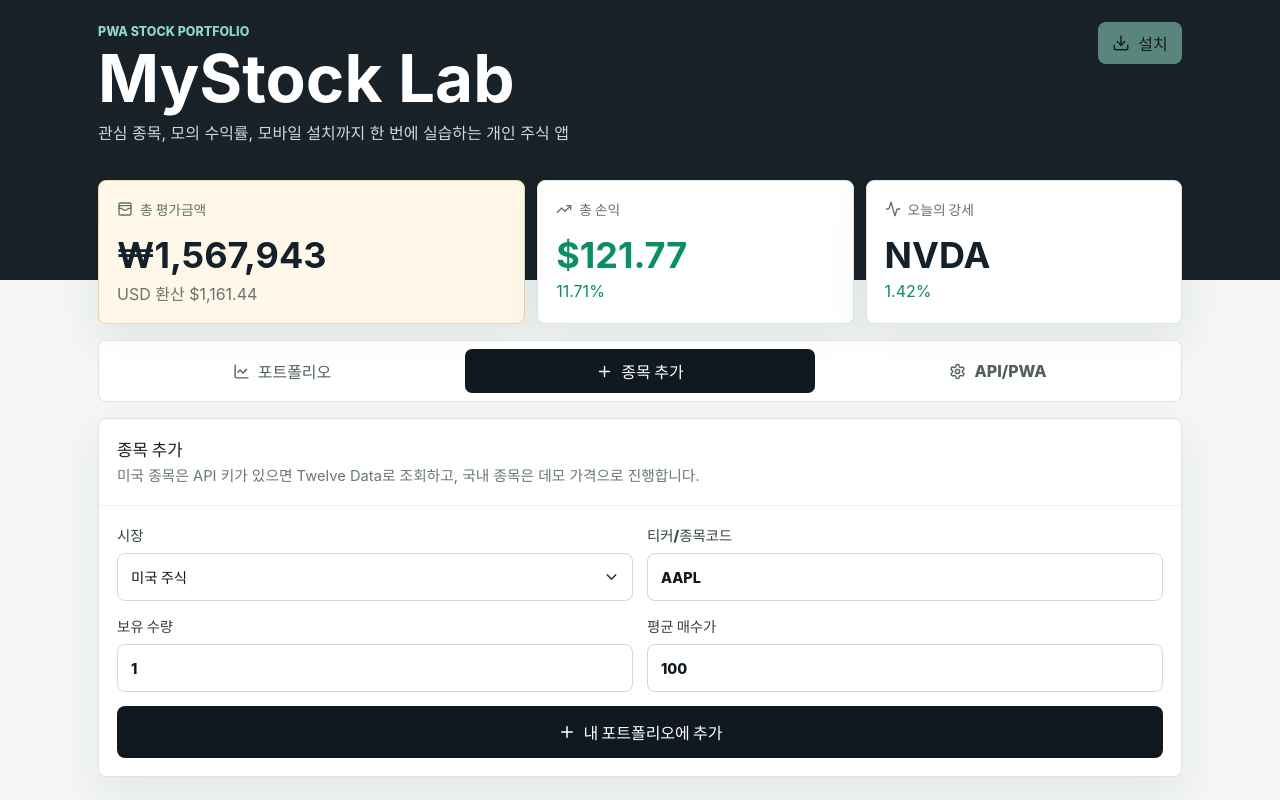
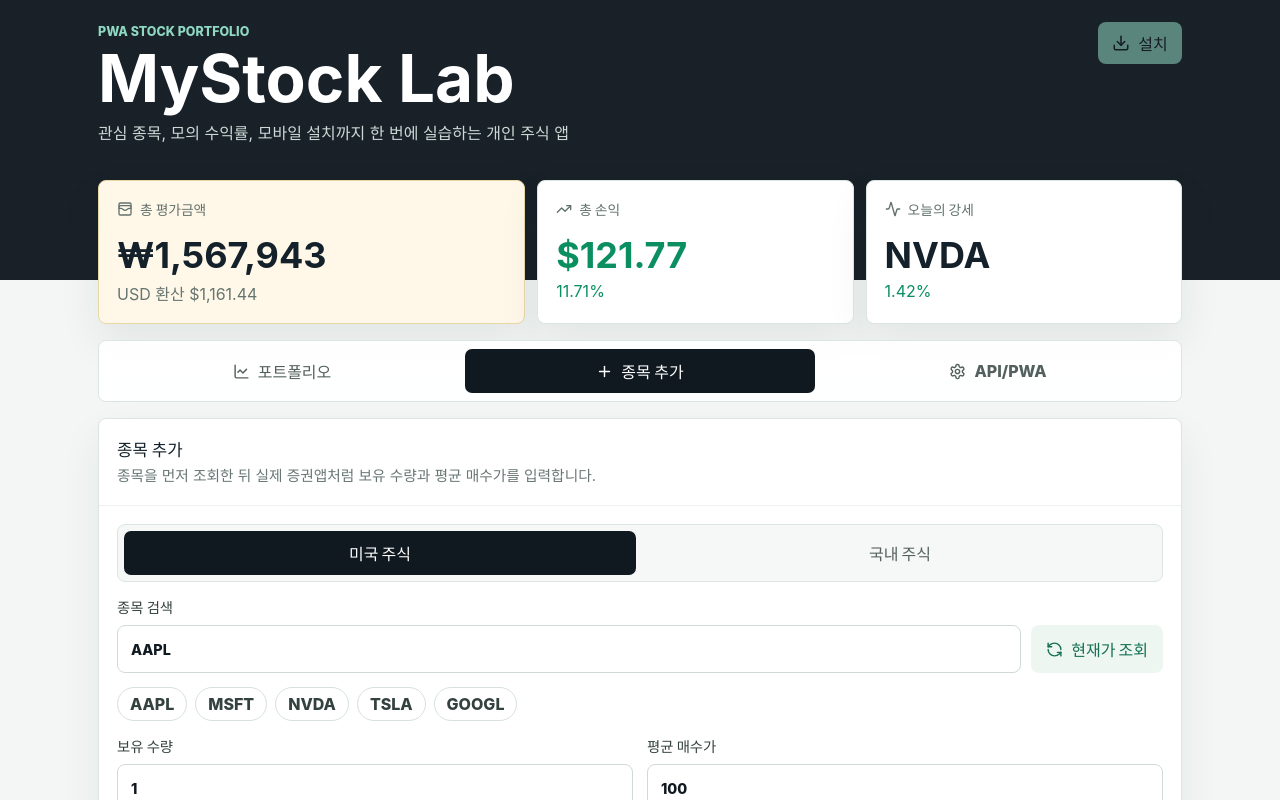
Before and after one commit to eclee0825/chang, a React (Vite) app: page / in a window 1280 px wide. Both pictures are taken after a click on the button "종목 추가". Shown: the top 800 px of the page. Built offline with nearby package versions, Linux system fonts and the light colour scheme.

Commit message:
Add live quote refresh and improved stock entry

```diff
--- a/src/main.tsx
+++ b/src/main.tsx
@@ -3,7 +3,6 @@ import { createRoot } from "react-dom/client";
 import {
   Activity,
   BarChart3,
-  ChevronDown,
   Download,
   Globe2,
   LineChart,
@@ -29,12 +28,16 @@ type Holding = {
   avgPrice: number;
   price: number;
   changePercent: number;
+  source?: "api" | "demo";
+  lastUpdated?: string;
 };
 
 type ApiStatus = "idle" | "loading" | "success" | "fallback" | "error";
 
 const STORAGE_KEY = "mystock-lab-holdings";
 const API_KEY_STORAGE = "mystock-lab-twelvedata-key";
+const AUTO_REFRESH_STORAGE = "mystock-lab-auto-refresh";
+const QUOTE_REFRESH_MS = 60_000;
 
 const seedHoldings: Holding[] = [
   {
@@ -45,7 +48,8 @@ const seedHoldings: Holding[] = [
     quantity: 3,
     avgPrice: 183,
     price: 196.58,
-    changePercent: 0.74
+    changePercent: 0.74,
+    source: "demo"
   },
   {
     id: "seed-nvda",
@@ -55,7 +59,8 @@ const seedHoldings: Holding[] = [
     quantity: 2,
     avgPrice: 112,
     price: 141.22,
-    changePercent: 1.42
+    changePercent: 1.42,
+    source: "demo"
   },
   {
     id: "seed-005930",
@@ -65,7 +70,8 @@ const seedHoldings: Holding[] = [
     quantity: 5,
     avgPrice: 72000,
     price: 78100,
-    changePercent: -0.28
+    changePercent: -0.28,
+    source: "demo"
   }
 ];
 
@@ -79,6 +85,11 @@ const demoPrices: Record<string, { name: string; price: number; changePercent: n
   "000660": { name: "SK하이닉스", price: 201500, changePercent: 1.12 },
   "035420": { name: "NAVER", price: 188400, changePercent: -0.64 },
   "005380": { name: "현대차", price: 246000, changePercent: 0.56 }
+};
+
+const popularSymbols: Record<Market, string[]> = {
+  US: ["AAPL", "MSFT", "NVDA", "TSLA", "GOOGL"],
+  KR: ["005930", "000660", "035420", "005380"]
 };
 
 function uid() {
@@ -109,9 +120,10 @@ function loadHoldings() {
   }
 }
 
-async function fetchQuote(symbol: string, apiKey: string) {
+async function fetchQuote(symbol: string, market: Market, apiKey: string) {
   const url = new URL("https://api.twelvedata.com/quote");
-  url.searchParams.set("symbol", symbol);
+  url.searchParams.set("symbol", market === "KR" ? `${symbol}:KRX` : symbol);
+  url.searchParams.set("interval", "1min");
   url.searchParams.set("apikey", apiKey);
 
   const response = await fetch(url);
@@ -123,7 +135,9 @@ async function fetchQuote(symbol: string, apiKey: string) {
   return {
     name: data.name || symbol,
     price: Number(data.close),
-    changePercent: Number(data.percent_change || 0)
+    changePercent: Number(data.percent_change || 0),
+    source: "api" as const,
+    lastUpdated: data.datetime || new Date().toISOString()
   };
 }
 
@@ -138,7 +152,9 @@ function fallbackQuote(symbol: string) {
   return {
     ...base,
     price: Math.max(1, Math.round(base.price * drift * 100) / 100),
-    changePercent: Math.round((base.changePercent + (Math.random() - 0.5) * 1.3) * 100) / 100
+    changePercent: Math.round((base.changePercent + (Math.random() - 0.5) * 1.3) * 100) / 100,
+    source: "demo" as const,
+    lastUpdated: new Date().toISOString()
   };
 }
 
@@ -152,6 +168,9 @@ function App() {
   const [quantity, setQuantity] = useState(1);
   const [avgPrice, setAvgPrice] = useState(100);
   const [installPrompt, setInstallPrompt] = useState<any>(null);
+  const [autoRefresh, setAutoRefresh] = useState(localStorage.getItem(AUTO_REFRESH_STORAGE) !== "false");
+  const [quotePreview, setQuotePreview] = useState<ReturnType<typeof fallbackQuote> | null>(null);
+  const [quoteError, setQuoteError] = useState("");
 
   useEffect(() => {
     localStorage.setItem(STORAGE_KEY, JSON.stringify(holdings));
@@ -160,6 +179,10 @@ function App() {
   useEffect(() => {
     localStorage.setItem(API_KEY_STORAGE, apiKey);
   }, [apiKey]);
+
+  useEffect(() => {
+    localStorage.setItem(AUTO_REFRESH_STORAGE, String(autoRefresh));
+  }, [autoRefresh]);
 
   useEffect(() => {
     if ("serviceWorker" in navigator) {
@@ -174,6 +197,21 @@ function App() {
     window.addEventListener("beforeinstallprompt", onBeforeInstall);
     return () => window.removeEventListener("beforeinstallprompt", onBeforeInstall);
   }, []);
+
+  useEffect(() => {
+    if (!apiKey || !autoRefresh) return;
+
+    const timer = window.setInterval(() => {
+      refreshPrices();
+    }, QUOTE_REFRESH_MS);
+
+    return () => window.clearInterval(timer);
+  }, [apiKey, autoRefresh, holdings]);
+
+  useEffect(() => {
+    setQuotePreview(null);
+    setQuoteError("");
+  }, [market, symbol]);
 
   const totals = useMemo(() => {
     return holdings.reduce(
@@ -196,22 +234,46 @@ function App() {
   async function refreshPrices() {
     setStatus("loading");
 
+    let usedApi = false;
+    let usedFallback = false;
     const updated = await Promise.all(
       holdings.map(async (item) => {
         try {
-          if (apiKey && item.market === "US") {
-            const quote = await fetchQuote(item.symbol, apiKey);
+          if (apiKey) {
+            const quote = await fetchQuote(item.symbol, item.market, apiKey);
+            usedApi = true;
             return { ...item, ...quote };
           }
+          usedFallback = true;
           return { ...item, ...fallbackQuote(item.symbol) };
         } catch {
+          usedFallback = true;
           return { ...item, ...fallbackQuote(item.symbol) };
         }
       })
     );
 
     setHoldings(updated);
+    setStatus(usedApi && !usedFallback ? "success" : "fallback");
+  }
+
+  async function previewQuote() {
+    setStatus("loading");
+    setQuoteError("");
+    const normalized = symbol.trim().toUpperCase();
+
+    try {
+      const quote = apiKey ? await fetchQuote(normalized, market, apiKey) : fallbackQuote(normalized);
+      setQuotePreview(quote);
+      setAvgPrice(quote.price);
       setStatus(apiKey ? "success" : "fallback");
+    } catch {
+      const quote = fallbackQuote(normalized);
+      setQuotePreview(quote);
+      setAvgPrice(quote.price);
+      setQuoteError("API 조회에 실패해 데모 가격을 표시했습니다.");
+      setStatus("fallback");
+    }
   }
 
   async function addHolding(event: React.FormEvent) {
@@ -219,13 +281,13 @@ function App() {
     setStatus("loading");
     const normalized = symbol.trim().toUpperCase();
 
-    let quote = fallbackQuote(normalized);
+    let quote = quotePreview || fallbackQuote(normalized);
     try {
-      if (apiKey && market === "US") {
-        quote = await fetchQuote(normalized, apiKey);
+      if (apiKey && !quotePreview) {
+        quote = await fetchQuote(normalized, market, apiKey);
         setStatus("success");
       } else {
-        setStatus("fallback");
+        setStatus(quote.source === "api" ? "success" : "fallback");
       }
     } catch {
       setStatus("fallback");
@@ -240,11 +302,14 @@ function App() {
         quantity: Math.max(0, Number(quantity)),
         avgPrice: Math.max(0, Number(avgPrice)),
         price: quote.price,
-        changePercent: quote.changePercent
+        changePercent: quote.changePercent,
+        source: quote.source,
+        lastUpdated: quote.lastUpdated
       },
       ...items
     ]);
     setSymbol(market === "US" ? "MSFT" : "000660");
+    setQuotePreview(null);
     setActiveTab("portfolio");
   }
 
@@ -337,7 +402,9 @@ function App() {
                     <div className="symbolBadge">{item.market}</div>
                     <div>
                       <h3>{item.symbol}</h3>
-                      <p>{item.name}</p>
+                      <p>
+                        {item.name} · {item.source === "api" ? "실제 시세" : "데모 시세"}
+                      </p>
                     </div>
                     <button
                       className="deleteButton"
@@ -370,6 +437,10 @@ function App() {
                       <span>손익률</span>
                       <strong className={itemProfit >= 0 ? "gain" : "loss"}>{itemProfitPercent.toFixed(2)}%</strong>
                     </div>
+                    <div>
+                      <span>업데이트</span>
+                      <strong>{formatUpdateTime(item.lastUpdated)}</strong>
+                    </div>
                   </div>
                 </article>
               );
@@ -383,24 +454,52 @@ function App() {
           <div className="panelHeader">
             <div>
               <h2>종목 추가</h2>
-              <p>미국 종목은 API 키가 있으면 Twelve Data로 조회하고, 국내 종목은 데모 가격으로 진행합니다.</p>
+              <p>종목을 먼저 조회한 뒤 실제 증권앱처럼 보유 수량과 평균 매수가를 입력합니다.</p>
             </div>
           </div>
           <form className="formGrid" onSubmit={addHolding}>
+            <div className="marketSwitch" role="group" aria-label="시장 선택">
+              <button type="button" className={market === "US" ? "selected" : ""} onClick={() => setMarket("US")}>
+                미국 주식
+              </button>
+              <button type="button" className={market === "KR" ? "selected" : ""} onClick={() => setMarket("KR")}>
+                국내 주식
+              </button>
+            </div>
+            <div className="quoteSearch">
               <label>
-              시장
-              <span className="selectWrap">
-                <select value={market} onChange={(event) => setMarket(event.target.value as Market)}>
-                  <option value="US">미국 주식</option>
-                  <option value="KR">국내 주식</option>
-                </select>
-                <ChevronDown size={17} />
-              </span>
-            </label>
-            <label>
-              티커/종목코드
+                종목 검색
                 <input value={symbol} onChange={(event) => setSymbol(event.target.value)} placeholder="AAPL 또는 005930" />
               </label>
+              <button className="lookupButton" type="button" onClick={previewQuote}>
+                <RefreshCcw size={17} />
+                현재가 조회
+              </button>
+            </div>
+            <div className="quickSymbols">
+              {popularSymbols[market].map((item) => (
+                <button key={item} type="button" onClick={() => setSymbol(item)}>
+                  {item}
+                </button>
+              ))}
+            </div>
+            {quotePreview && (
+              <article className="quotePreview">
+                <div>
+                  <span>{quotePreview.source === "api" ? "실제 시세" : "데모 시세"}</span>
+                  <strong>{quotePreview.name}</strong>
+                </div>
+                <div>
+                  <span>현재가</span>
+                  <strong>{currency(quotePreview.price, market)}</strong>
+                </div>
+                <div>
+                  <span>변동률</span>
+                  <strong className={quotePreview.changePercent >= 0 ? "gain" : "loss"}>{quotePreview.changePercent.toFixed(2)}%</strong>
+                </div>
+              </article>
+            )}
+            {quoteError && <p className="formNotice">{quoteError}</p>}
             <label>
               보유 수량
               <input type="number" min="0" step="0.01" value={quantity} onChange={(event) => setQuantity(Number(event.target.value))} />
@@ -409,6 +508,12 @@ function App() {
               평균 매수가
               <input type="number" min="0" step="0.01" value={avgPrice} onChange={(event) => setAvgPrice(Number(event.target.value))} />
             </label>
+            <article className="tradeTicket">
+              <span>예상 매수 원금</span>
+              <strong>{currency(Number(quantity) * Number(avgPrice || 0), market)}</strong>
+              <span>현재가 기준 평가금액</span>
+              <strong>{currency(Number(quantity) * (quotePreview?.price || avgPrice || 0), market)}</strong>
+            </article>
             <button className="primaryButton" type="submit">
               <Plus size={18} />
               내 포트폴리오에 추가
@@ -438,15 +543,19 @@ function App() {
             <article className="note">
               <Globe2 size={18} />
               <div>
-                <strong>미국 주식</strong>
-                <p>Twelve Data Basic 플랜으로 수업용 조회를 시작하기 쉽습니다. 호출 제한이 있어 새로고침은 필요한 순간에만 합니다.</p>
+                <strong>실제 시세 업데이트</strong>
+                <p>Twelve Data API Key가 있으면 미국 주식과 KRX 심볼을 실제 조회하고, 실패한 종목은 데모 가격으로 유지합니다.</p>
               </div>
             </article>
+            <label className="toggleRow">
+              <input type="checkbox" checked={autoRefresh} onChange={(event) => setAutoRefresh(event.target.checked)} />
+              <span>1분마다 자동으로 가격 새로고침</span>
+            </label>
             <article className="note">
               <BarChart3 size={18} />
               <div>
                 <strong>국내 주식</strong>
-                <p>공식 KIS Open API는 OAuth와 앱 시크릿 관리가 필요하므로 프론트엔드 단독 PWA 수업에서는 데모 데이터가 안전합니다.</p>
+                <p>Twelve Data에서는 삼성전자처럼 <code>005930:KRX</code> 형식으로 조회를 시도합니다. 플랜/지원 범위에 따라 데모 가격으로 전환될 수 있습니다.</p>
               </div>
             </article>
             <article className="note">
@@ -466,9 +575,20 @@ function App() {
 function statusMessage(status: ApiStatus) {
   if (status === "loading") return "가격을 불러오는 중입니다.";
   if (status === "success") return "API 가격을 반영했습니다.";
-  if (status === "fallback") return "데모 가격으로 업데이트했습니다.";
+  if (status === "fallback") return "일부 종목은 데모 가격으로 업데이트했습니다.";
   if (status === "error") return "조회에 실패했습니다.";
   return "새로고침 버튼으로 가격을 업데이트하세요.";
 }
 
+function formatUpdateTime(value?: string) {
+  if (!value) return "-";
+  const date = new Date(value);
+  if (Number.isNaN(date.getTime())) return value.slice(0, 16);
+
+  return new Intl.DateTimeFormat("ko-KR", {
+    hour: "2-digit",
+    minute: "2-digit"
+  }).format(date);
+}
+
 createRoot(document.getElementById("root")!).render(<App />);
--- a/src/styles.css
+++ b/src/styles.css
@@ -290,7 +290,7 @@ h1 {
 
 .stockNumbers {
   display: grid;
-  grid-template-columns: repeat(3, 1fr);
+  grid-template-columns: repeat(4, 1fr);
   gap: 8px;
 }
 
@@ -321,6 +321,113 @@ h1 {
   grid-template-columns: repeat(2, minmax(0, 1fr));
   gap: 14px;
   padding: 18px;
+}
+
+.marketSwitch {
+  grid-column: 1 / -1;
+  display: grid;
+  grid-template-columns: repeat(2, 1fr);
+  gap: 8px;
+  padding: 6px;
+  border: 1px solid #dbe5e1;
+  border-radius: 8px;
+  background: #f5f8f6;
+}
+
+.marketSwitch button {
+  min-height: 44px;
+  border: 0;
+  border-radius: 7px;
+  background: transparent;
+  color: #53605d;
+  font-weight: 900;
+}
+
+.marketSwitch button.selected {
+  background: #101820;
+  color: #ffffff;
+}
+
+.quoteSearch {
+  grid-column: 1 / -1;
+  display: grid;
+  grid-template-columns: minmax(0, 1fr) auto;
+  gap: 10px;
+  align-items: end;
+}
+
+.lookupButton {
+  min-height: 48px;
+  border: 0;
+  border-radius: 8px;
+  display: inline-flex;
+  align-items: center;
+  justify-content: center;
+  gap: 8px;
+  padding: 0 15px;
+  background: #eef6f2;
+  color: #157054;
+  font-weight: 900;
+  white-space: nowrap;
+}
+
+.quickSymbols {
+  grid-column: 1 / -1;
+  display: flex;
+  flex-wrap: wrap;
+  gap: 8px;
+}
+
+.quickSymbols button {
+  min-height: 34px;
+  border: 1px solid #d7e2de;
+  border-radius: 999px;
+  padding: 0 12px;
+  background: #ffffff;
+  color: #34423f;
+  font-weight: 800;
+}
+
+.quotePreview,
+.tradeTicket {
+  grid-column: 1 / -1;
+  display: grid;
+  gap: 10px;
+  border: 1px solid #dbe5e1;
+  border-radius: 8px;
+  background: #fbfdfc;
+}
+
+.quotePreview {
+  grid-template-columns: 1.2fr 1fr 1fr;
+  padding: 14px;
+}
+
+.quotePreview span,
+.tradeTicket span {
+  display: block;
+  color: #687775;
+  font-size: 0.8rem;
+  font-weight: 800;
+}
+
+.quotePreview strong,
+.tradeTicket strong {
+  display: block;
+  margin-top: 6px;
+  line-height: 1.2;
+  overflow-wrap: anywhere;
+}
+
+.formNotice {
+  grid-column: 1 / -1;
+  color: #9b6a18;
+  font-weight: 800;
+}
+
+.tradeTicket {
+  grid-template-columns: repeat(2, minmax(0, 1fr));
+  padding: 14px;
 }
 
 label {
@@ -379,6 +486,31 @@ select:focus {
   display: grid;
   gap: 12px;
   padding: 18px;
+}
+
+.toggleRow {
+  display: flex;
+  align-items: center;
+  gap: 10px;
+  min-height: 50px;
+  padding: 0 4px;
+}
+
+.toggleRow input {
+  width: 20px;
+  min-height: 20px;
+  accent-color: #157054;
+}
+
+.toggleRow span {
+  color: #34423f;
+}
+
+code {
+  padding: 1px 5px;
+  border-radius: 5px;
+  background: #eef3f1;
+  color: #101820;
 }
 
 .note {
@@ -442,6 +574,12 @@ select:focus {
   }
 
   .stockNumbers {
+    grid-template-columns: 1fr 1fr;
+  }
+
+  .quoteSearch,
+  .quotePreview,
+  .tradeTicket {
     grid-template-columns: 1fr;
   }
 }
```
Lines whose indentation alone changed are shown as unchanged.
